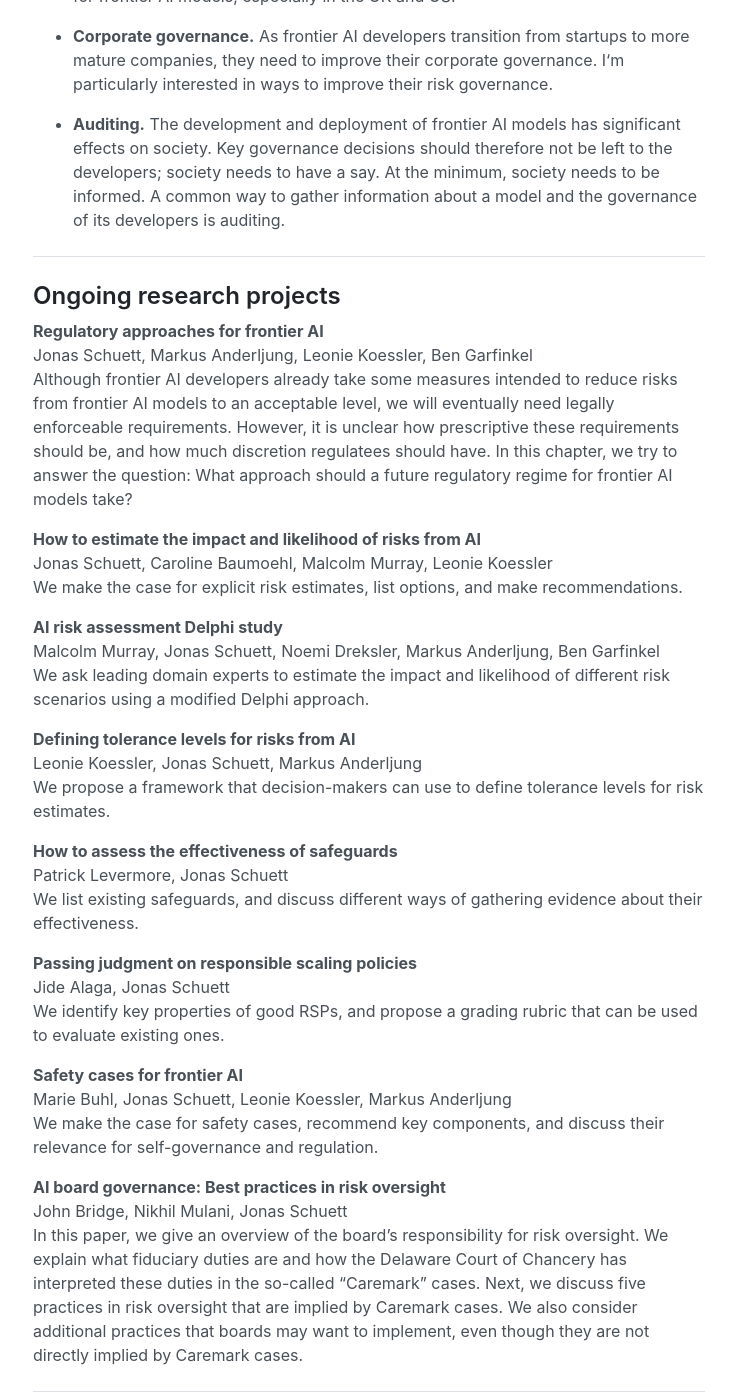
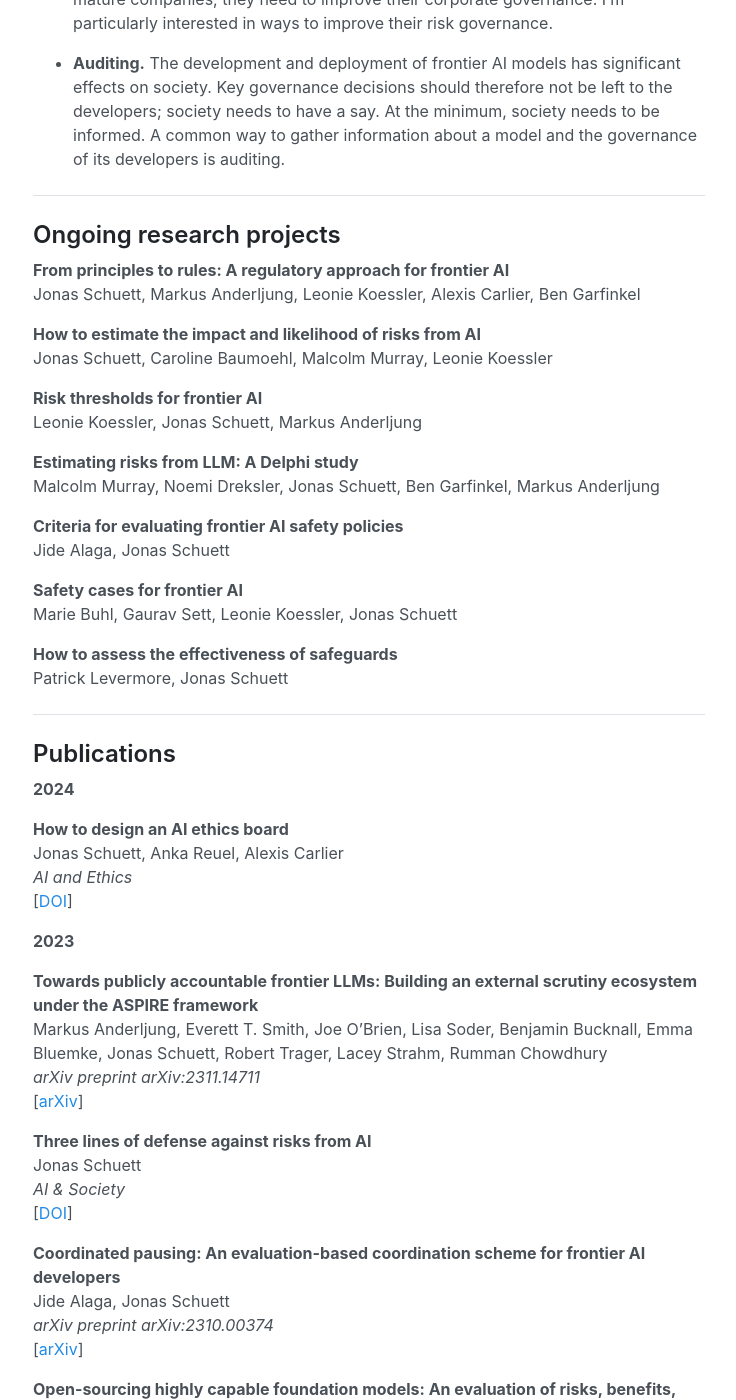
Before and after one commit to jonasschuett/jonasschuett.github.io, a Jekyll site: the page built from _posts/2020-04-04-introduction.md, in a window 1280 px wide and 1400 px high, scrolled down 1464 px. Shown: the whole window, without its empty margins (271-1007 px from the left). Built offline with Jekyll 4.4.1, drawn with Linux system fonts in a browser that asks for light colours; nearby versions of some CDN libraries; some of the changed text lies outside the part shown.

Commit message:
Update 2020-04-04-introduction.md

```diff
--- a/_posts/2020-04-04-introduction.md
+++ b/_posts/2020-04-04-introduction.md
@@ -4,7 +4,7 @@ layout: page
 
 ![Jonas Schuett](/jonasschuett.jpg)
 
-# AI Governance Researcher • Policy Advisor • Trying to reduce societal risks from AI
+## About
 
 I'm a Senior Research Fellow at the [Centre for the Governance of AI (GovAI)](https://www.governance.ai/) in Oxford. I lead our workstream on risk management.
 
@@ -36,37 +36,26 @@ I currently focus on:
 
 ## Ongoing research projects
 
-**Regulatory approaches for frontier AI** <br>
-Jonas Schuett, Markus Anderljung, Leonie Koessler, Ben Garfinkel <br>
-Although frontier AI developers already take some measures intended to reduce risks from frontier AI models to an acceptable level, we will eventually need legally enforceable requirements. However, it is unclear how prescriptive these requirements should be, and how much discretion regulatees should have. In this chapter, we try to answer the question: What approach should a future regulatory regime for frontier AI models take?
+**From principles to rules: A regulatory approach for frontier AI** <br>
+Jonas Schuett, Markus Anderljung, Leonie Koessler, Alexis Carlier, Ben Garfinkel
 
 **How to estimate the impact and likelihood of risks from AI** <br>
-Jonas Schuett, Caroline Baumoehl, Malcolm Murray, Leonie Koessler <br>
-We make the case for explicit risk estimates, list options, and make recommendations.
+Jonas Schuett, Caroline Baumoehl, Malcolm Murray, Leonie Koessler
 
-**AI risk assessment Delphi study** <br>
-Malcolm Murray, Jonas Schuett, Noemi Dreksler, Markus Anderljung, Ben Garfinkel <br>
-We ask leading domain experts to estimate the impact and likelihood of different risk scenarios using a modified Delphi approach.
+**Risk thresholds for frontier AI** <br>
+Leonie Koessler, Jonas Schuett, Markus Anderljung
 
-**Defining tolerance levels for risks from AI** <br>
-Leonie Koessler, Jonas Schuett, Markus Anderljung <br>
-We propose a framework that decision-makers can use to define tolerance levels for risk estimates.
+**Estimating risks from LLM: A Delphi study** <br>
+Malcolm Murray, Noemi Dreksler, Jonas Schuett, Ben Garfinkel, Markus Anderljung
+
+**Criteria for evaluating frontier AI safety policies** <br>
+Jide Alaga, Jonas Schuett
+
+**Safety cases for frontier AI** <br>
+Marie Buhl, Gaurav Sett, Leonie Koessler, Jonas Schuett
 
 **How to assess the effectiveness of safeguards** <br>
-Patrick Levermore, Jonas Schuett <br>
-We list existing safeguards, and discuss different ways of gathering evidence about their effectiveness.
-
-**Passing judgment on responsible scaling policies** <br>
-Jide Alaga, Jonas Schuett <br>
-We identify key properties of  good RSPs, and propose a grading rubric that can be used to evaluate existing ones.
-
-**Safety cases for frontier AI** <br>
-Marie Buhl, Jonas Schuett, Leonie Koessler, Markus Anderljung <br>
-We make the case for safety cases, recommend key components, and discuss their relevance for self-governance and regulation.
-
-**AI board governance: Best practices in risk oversight** <br>
-John Bridge, Nikhil Mulani, Jonas Schuett <br>
-In this paper, we give an overview of the board’s responsibility for risk oversight. We explain what fiduciary duties are and how the Delaware Court of Chancery has interpreted these duties in the so-called "Caremark" cases. Next, we discuss five practices in risk oversight that are implied by Caremark cases. We also consider additional practices that boards may want to implement, even though they are not directly implied by Caremark cases.
+Patrick Levermore, Jonas Schuett
 
 ---
 
```
Also changed, not shown: other parts of _posts/2020-04-04-introduction.md (+5 -0 lines).
